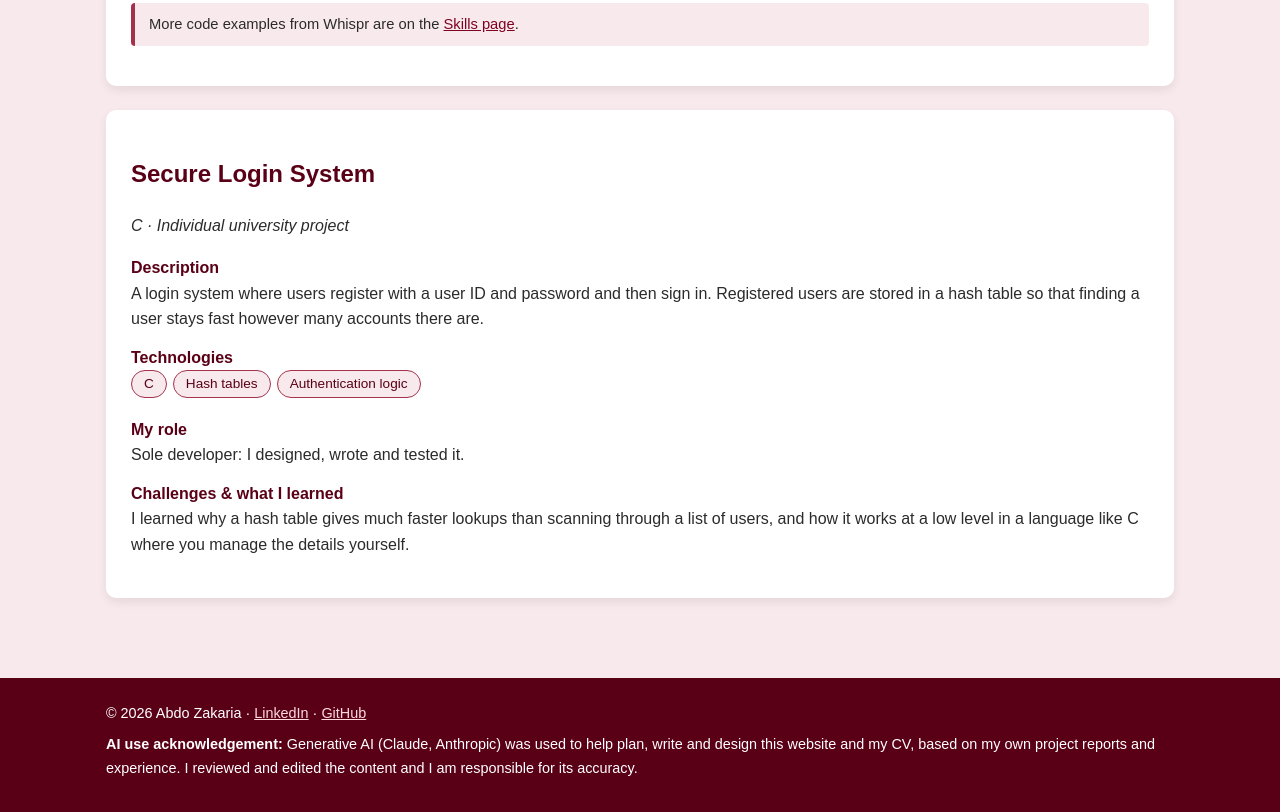
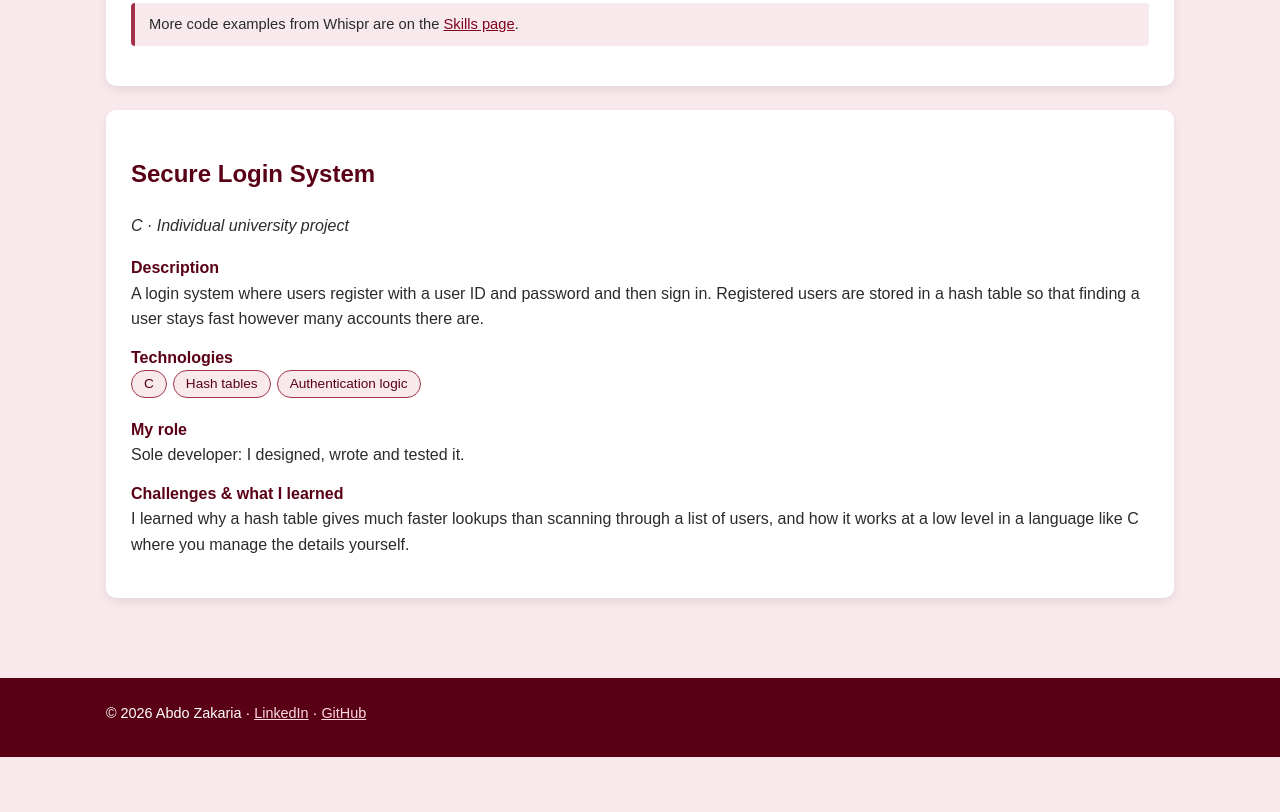
Before and after one commit to Abdoyoi/portfolio, a plain HTML site: page projects.html in a window 1280 px wide. Shown: the part 3335-4147 px from the top of the page. After the commit the page ends 4092 px from the top, so only its background shows below. Drawn offline with Linux system fonts and the light colour scheme.

Commit message:
Update projects.html
Removed AI use acknowledgement from footer.

```diff
--- a/projects.html
+++ b/projects.html
@@ -131,9 +131,6 @@
     <div class="container small">
       <p class="mb-1">&copy; 2026 Abdo Zakaria &middot;
         <a href="https://www.linkedin.com/in/abdo-zakaria-60111644b">LinkedIn</a> &middot; <a href="https://github.com/Abdoyoi">GitHub</a></p>
-      <p class="mb-0"><strong>AI use acknowledgement:</strong> Generative AI (Claude, Anthropic) was used to help plan, write and
-        design this website and my CV, based on my own project reports and experience. I reviewed and edited the content and I am
-        responsible for its accuracy.</p>
     </div>
   </footer>
 </body>
```
